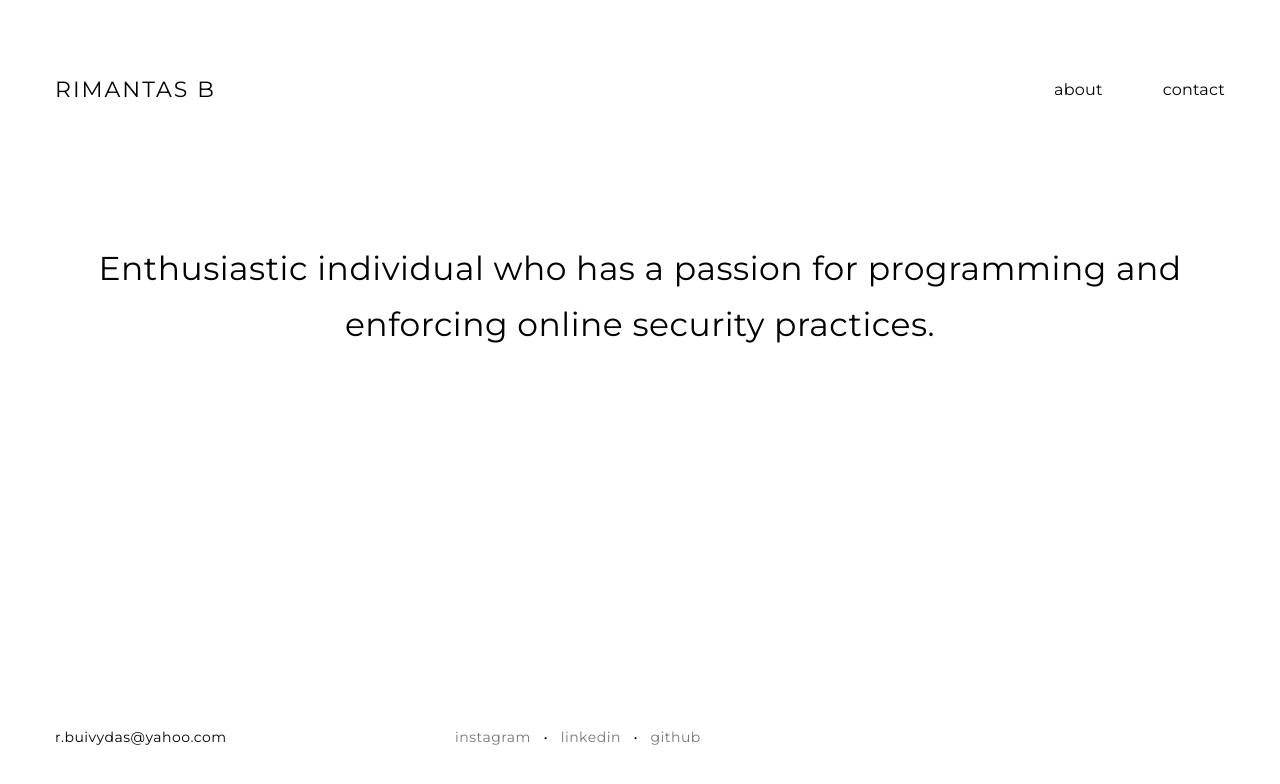
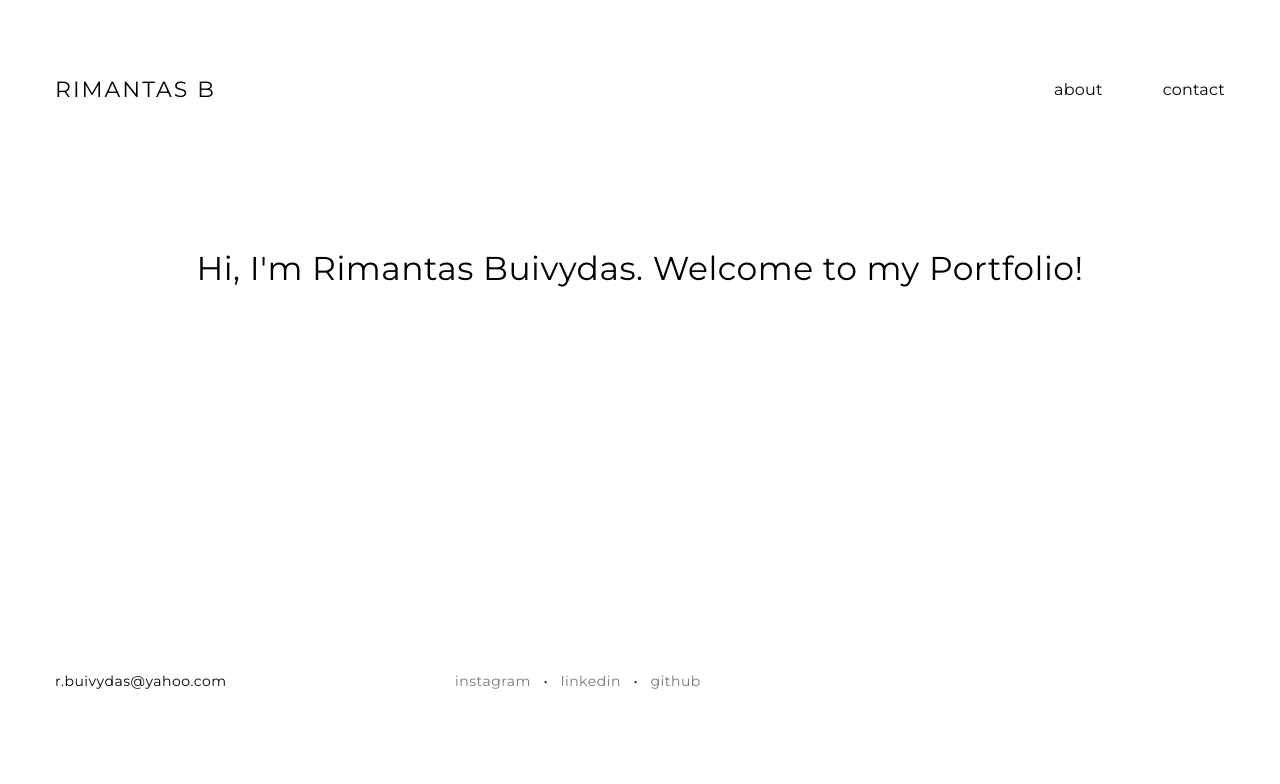
Before and after one commit to rbuivydas/rbuivydas.github.io, a plain HTML site: page index.html in a window 1280 px wide. Drawn offline with Linux system fonts and the light colour scheme.

Commit message:
mainpage

```diff
--- a/index.html
+++ b/index.html
@@ -7,7 +7,7 @@
 <meta http-equiv="Content-Type" content="text/html; charset=UTF-8" />
 
 <meta name="description" content=""/>
-<title>Rimantas' Portfolio</title>
+<title>Home</title>
 
 <!-- Mobile Specifics -->
 <meta name="viewport" content="width=device-width, initial-scale=1.0">
@@ -70,7 +70,7 @@
 	<div class="container">
         <div class="row">
             <div class="span12">
-                <h3 class="center">Enthusiastic individual who has a passion for programming and enforcing online security practices.</h3>
+                <h3 class="center">Hi, I'm Rimantas Buivydas. Welcome to my Portfolio!</h3>
             </div>
         </div>
     </div>
```
